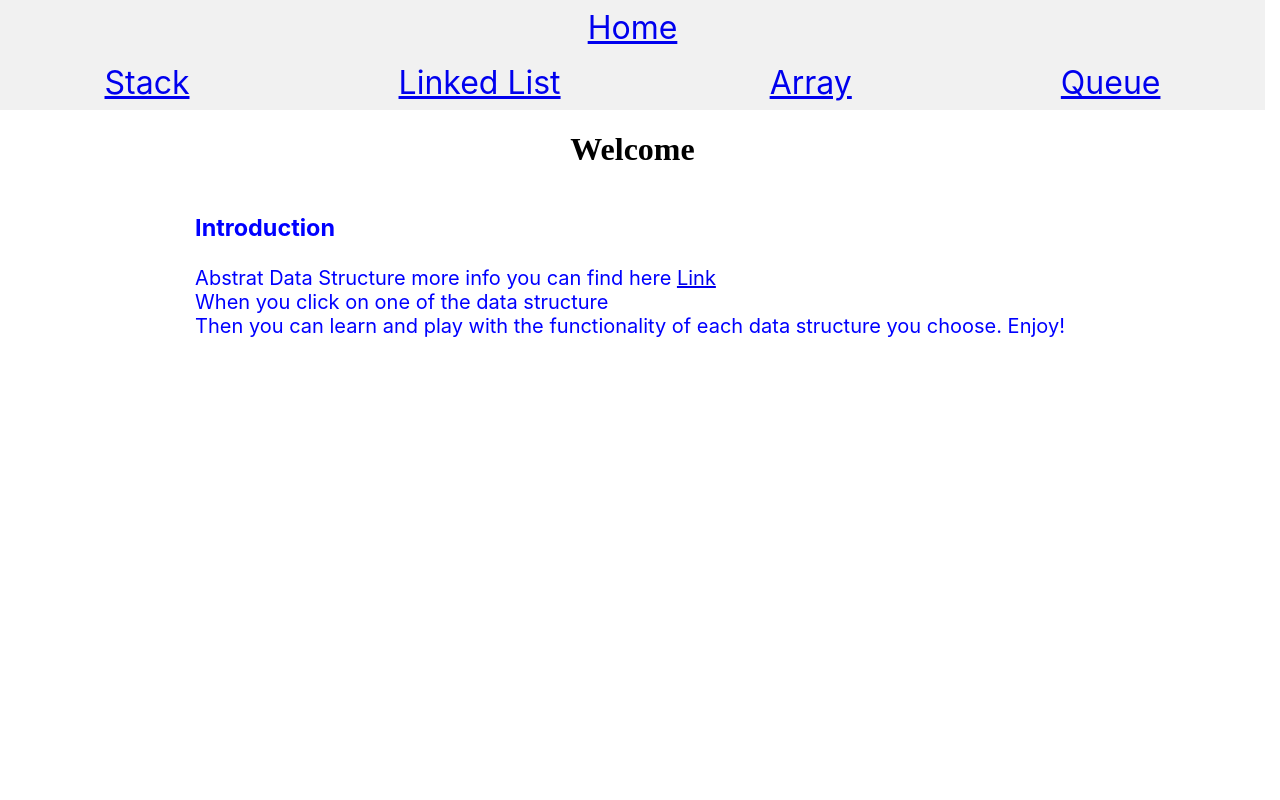
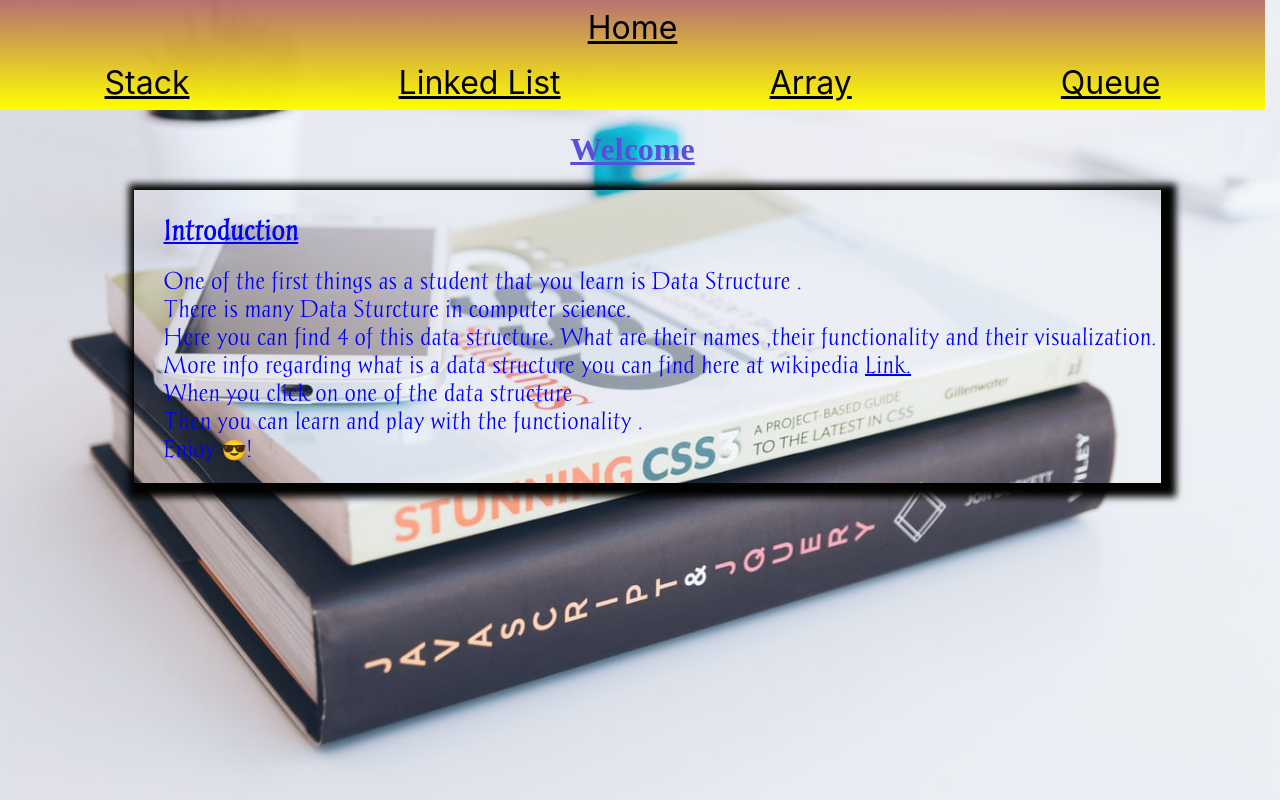
Before and after one commit to PhilipK-webdev/DataStructure, a React (Create React App) app: page / in a window 1280 px wide. Built offline with nearby package versions, Linux system fonts and the light colour scheme.

Commit message:
add animation

```diff
--- a/src/App.css
+++ b/src/App.css
@@ -0,0 +1,11 @@
+body{
+    height: 100%;
+    margin: 0;
+    padding: 0;
+    background: url("./img/coding.jpg")
+      no-repeat center center fixed;
+    -webkit-background-size: cover;
+    -moz-background-size: cover;
+    -o-background-size: cover;
+    background-size: cover;
+}
--- a/src/Pages/Array/ArrayStructure.css
+++ b/src/Pages/Array/ArrayStructure.css
@@ -35,6 +35,7 @@
   margin-bottom: 2rem;
   display: block;
   transition: all 0.3s;
+  text-decoration: underline;
   transform: translateY(0rem);
 }
 
--- a/src/Pages/Home/Home.css
+++ b/src/Pages/Home/Home.css
@@ -7,4 +7,24 @@
 .intro{
     color:blue;
     font-size: 20px;
+    box-shadow: 5px 4px 7px 10px #020201;
+    margin-left: 30px;
+    font-family: myFirstFont;
 }
+p{
+    margin-left: 30px;
+}
+h3{
+    text-decoration: underline;
+    margin-left: 30px;
+    margin-bottom: 0px;
+}
+h1{
+    text-decoration: underline;
+    color: rgb(89, 79, 221);
+}
+
+@font-face {
+    font-family: myFirstFont;
+    src: url("../font/Chantelli_Antiqua.ttf");
+  }
--- a/src/Pages/Home/Home.js
+++ b/src/Pages/Home/Home.js
@@ -6,10 +6,14 @@ const Home = () => {
             <h1>Welcome</h1>
             <div className="intro">
                 <h3>Introduction</h3>
-                <p> Abstrat Data Structure more info you can find here <a href="https://computersciencewiki.org/index.php/Abstract_data_structures">Link</a><br />
+                <p>
+                    One of the first things as a student that you learn is Data Structure .<br />
+                    There is many Data Sturcture in computer science.<br />
+                    Here you can find 4 of this data structure. What are their names ,their functionality and their visualization.<br />
+                    More info regarding what is a data structure you can find here at wikipedia <a href="https://computersciencewiki.org/index.php/Abstract_data_structures" target="_blank">Link.</a><br />
                 When you click on one of the data structure <br />
-                Then you can learn and play with the functionality of each data structure you choose.
-                Enjoy!
+                Then you can learn and play with the functionality .<br />
+                Enjoy 😎!
                 </p>
             </div>
         </div>
--- a/src/Pages/LinkedList/LinkedList.css
+++ b/src/Pages/LinkedList/LinkedList.css
@@ -18,15 +18,21 @@
   }
 
   .shape {
-      height: 75px;
-      width: 125px;
+      height: 100px;
+      width: 150px;
       background-color: #0074d9;
       border-radius: 5px;
       margin-bottom: 30px;
       margin-right: 10px;
       float: left;
       padding-top: 0px;
+      transition: width 2s, height 2s, transform 2s;
 
+    }
+    .shape:hover {
+      width: 150px;
+      height: 150px;
+      transform: rotate(360deg);
     }
     .remove{
 
--- a/src/components/Nav/Nav.css
+++ b/src/components/Nav/Nav.css
@@ -1,6 +1,6 @@
 nav {
     font-size: 2rem;
-    background-color: #f1f1f1;
+    background-image: linear-gradient(rgba(179, 104, 104, 0.931), yellow);
 }
 nav ul {
     list-style-type: none;
@@ -9,7 +9,9 @@ nav ul {
     display: flex;
     /* justify-content: space-around; */
 }
-
+.link{
+    color: black;
+}
 nav ul li {
     cursor: pointer;
     padding: 0.5rem;
@@ -18,7 +20,7 @@ nav ul li {
 }
 
 nav ul li:hover {
-    background-color: #555;
+    background-color: rgb(238, 153, 153);
     color: white;
 }
 .home  {
@@ -29,7 +31,7 @@ nav ul li:hover {
 
 }
 #link:hover {
-    background-color: #555;
+    background-color: rgb(238, 153, 153);
     color: white;
 }
 
--- a/src/components/Nav/Nav.js
+++ b/src/components/Nav/Nav.js
@@ -7,22 +7,22 @@ const Nav = () => {
             <header>
                 <nav>
                     <div className="home">
-                        <Link to="/" id="link">
+                        <Link to="/" id="link" className="link">
                             Home
                         </Link>
                     </div>
                     <ul>
                         <li>
-                            <Link to="/stack">Stack</Link>
+                            <Link to="/stack" className="link">Stack</Link>
                         </li>
                         <li>
-                            <Link to="/linkedList">Linked List</Link>
+                            <Link to="/linkedList" className="link">Linked List</Link>
                         </li>
                         <li>
-                            <Link to="/array">Array</Link>
+                            <Link to="/array" className="link">Array</Link>
                         </li>
                         <li>
-                            <Link to="/queue">Queue</Link>
+                            <Link to="/queue" className="link">Queue</Link>
                         </li>
                     </ul>
                 </nav>
--- a/src/components/Rectangle/Rectangle.css
+++ b/src/components/Rectangle/Rectangle.css
@@ -5,6 +5,13 @@
     margin: 0px;
     border-bottom: 1px solid black;
     border-radius: 5px;
+    transition: width 2s, height 2s, transform 2s;
+  }
+
+  .rectangle:hover{
+    width: 150px;
+    height: 150px;
+    transform: rotate(360deg);
   }
   .container {
     display: flex;
--- a/src/components/Shape/Shape.css
+++ b/src/components/Shape/Shape.css
@@ -12,4 +12,11 @@
     margin-bottom: 30px;
     float: left;
     margin-top: 10px;
+    transition: width 2s, height 2s, transform 2s;
   }
+
+  .shape:hover {
+    width: 150px;
+    height: 150px;
+    transform: rotate(360deg);
+  }
```
Also changed, not shown: src/Pages/font/Chantelli_Antiqua.ttf (added), src/img/coding.jpg (added).
